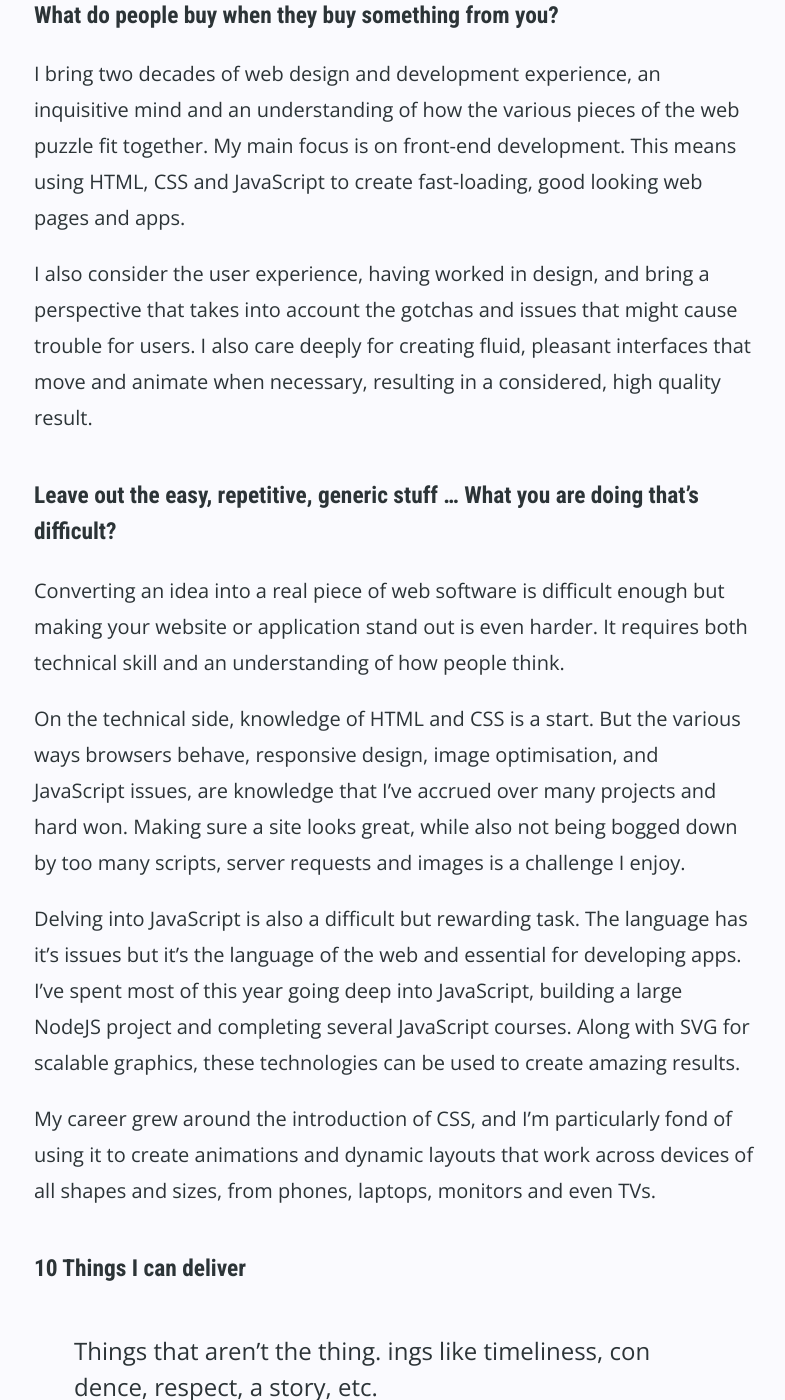
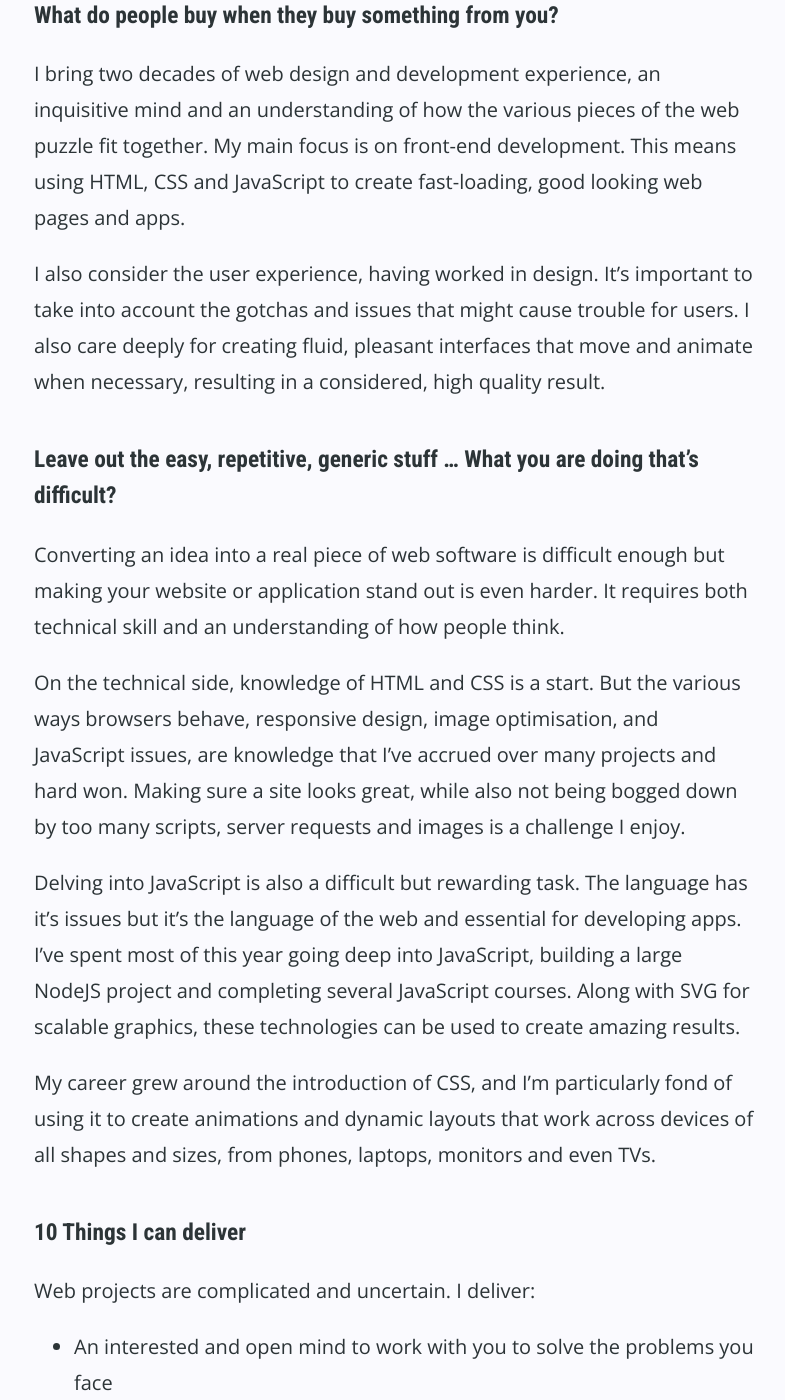
Before and after one commit to donovanh/donovanh.github.com, a Jekyll site: the page built from _posts/2016-06-09-what-i-provide.markdown, in a window 1280 px wide and 1400 px high, scrolled down 438 px. Shown: the whole window, without its empty margins (246-1031 px from the left). Built offline with Jekyll 4.4.1, drawn with Linux system fonts in a browser that asks for light colours; nearby versions of some CDN libraries.

Commit message:
What I provide

```diff
--- a/_posts/2016-06-09-what-i-provide.markdown
+++ b/_posts/2016-06-09-what-i-provide.markdown
@@ -15,7 +15,7 @@ In this post I'll answer questions around what I provide.
 
 I bring two decades of web design and development experience, an inquisitive mind and an understanding of how the various pieces of the web puzzle fit together. My main focus is on front-end development. This means using HTML, CSS and JavaScript to create fast-loading, good looking web pages and apps.
 
-I also consider the user experience, having worked in design, and bring a perspective that takes into account the gotchas and issues that might cause trouble for users. I also care deeply for creating fluid, pleasant interfaces that move and animate when necessary, resulting in a considered, high quality result.
+I also consider the user experience, having worked in design. It's important to take into account the gotchas and issues that might cause trouble for users. I also care deeply for creating fluid, pleasant interfaces that move and animate when necessary, resulting in a considered, high quality result.
 
 ### Leave out the easy, repetitive, generic stuff ... What you are doing that’s difficult?
 
@@ -28,8 +28,6 @@ Delving into JavaScript is also a difficult but rewarding task. The language has
 My career grew around the introduction of CSS, and I'm particularly fond of using it to create animations and dynamic layouts that work across devices of all shapes and sizes, from phones, laptops, monitors and even TVs.
 
 ### 10 Things I can deliver
-
->  Things that aren’t the thing.  ings like timeliness, con dence, respect, a story, etc.
 
 Web projects are complicated and uncertain. I deliver:
 
```
